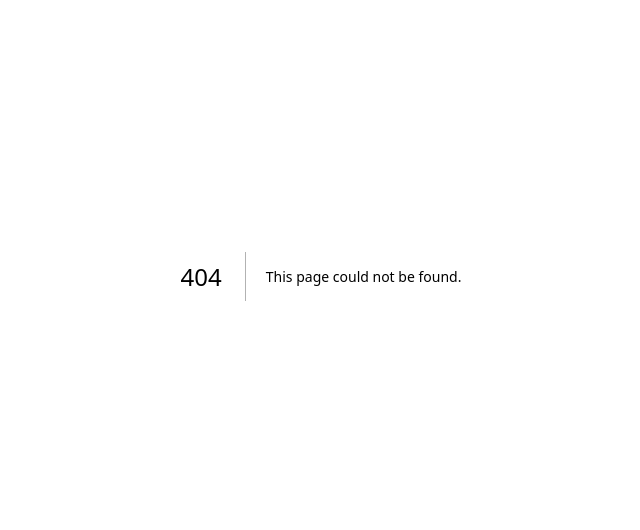
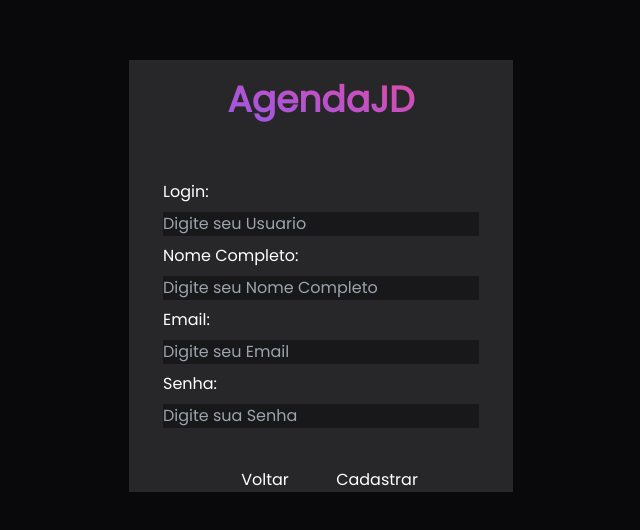
Before and after one commit to valdecyjr/agendajdFrontend, a Next.js app: page /login/cadastro in a window 1280 px wide. Before the commit this address had no page. Shown: the part 124-654 px from the top of the page, without its empty margins (319-959 px from the left). Built offline with nearby package versions, Linux system fonts and the light colour scheme.

Commit message:
cadastro e login page

```diff
--- /dev/null
+++ b/app/components/formComponents.tsx
@@ -0,0 +1,25 @@
+'use client'
+
+
+
+export default function FormComponents({ children, submitFunction}: {children: React.ReactNode, submitFunction: any}) {
+
+
+
+    return (
+        <main className="flex items-center justify-center w-screen h-screen bg-zinc-950">
+        <form
+        onSubmit={submitFunction}
+        method="post"
+        className="flex flex-col items-center w-96 h-auto bg-zinc-800 text-white gap-10"
+        >
+            <strong
+            className="p-5 bg-clip-text font-extrabold text-4xl text-transparent bg-gradient-to-tr from-violet-500 to-pink-500"
+            >
+            AgendaJD
+            </strong>
+            {children}
+        </form>
+        </main>
+    )
+}
--- /dev/null
+++ b/app/login/cadastro/page.tsx
@@ -0,0 +1,54 @@
+'use client'
+
+import FormComponents from "@/app/components/formComponents"
+import Link from "next/link"
+import { FormEvent, useRef } from "react"
+import axios from "axios"
+
+export default function Cadastro(){
+
+    const usernameRef = useRef<HTMLInputElement>(null)
+    const nomeCompletoRef = useRef<HTMLInputElement>(null)
+    const emailRef = useRef<HTMLInputElement>(null)
+    const passwordRef = useRef<HTMLInputElement>(null)
+
+
+    function handleSubmit(e: FormEvent){
+        e.preventDefault()
+        let valueNull = ""
+        if (usernameRef.current?.value === "") valueNull = valueNull + "Login, "
+        if (nomeCompletoRef.current?.value === "") valueNull = valueNull +  "Nome Completo, "
+        if (emailRef.current?.value === "") valueNull = valueNull +  "email, "
+        if (passwordRef.current?.value === "") valueNull = valueNull + "senha"
+        if (valueNull !== "") window.alert(`Precisa preecher esses campos: ${valueNull}`)
+        else{
+            axios.post("http://localhost:8080/login",{
+                "username": `${usernameRef.current?.value}`,
+                "fullname": `${nomeCompletoRef.current?.value}`,
+                "email": `${emailRef.current?.value}`,
+                "password": `%${passwordRef.current?.value}`
+            })
+        }
+    }
+
+    return (
+        <FormComponents submitFunction={handleSubmit}>
+                <div className="flex flex-col gap-2">
+                    <label>Login:</label>
+                    <input type="text" ref={usernameRef} className='bg-zinc-900 text-zinc-300' placeholder='Digite seu Usuario'/>
+                    <label>Nome Completo:</label>
+                    <input type="text" ref={nomeCompletoRef} className='bg-zinc-900 text-zinc-300' placeholder='Digite seu Nome Completo'/>
+                    <label>Email:</label>
+                    <input type="email" ref={emailRef} className='bg-zinc-900 text-zinc-300' placeholder='Digite seu Email'/>
+                    <label>Senha:</label>
+                    <input type="password" ref={passwordRef} className='bg-zinc-900 text-zinc-300' placeholder='Digite sua Senha'/>
+                </div>
+                <div>
+                    <Link href="/login">
+                        <button className="hover:bg-zinc-900 rounded w-28">Voltar</button>
+                    </Link>
+                    <input type="submit" value="Cadastrar" className="hover:bg-zinc-900 rounded w-28"/>
+                </div>
+        </FormComponents>
+    )
+}
--- a/app/login/page.tsx
+++ b/app/login/page.tsx
@@ -1,25 +1,26 @@
-'use-client'
+'use client'
 import Link from "next/link"
+import FormComponents from "../components/formComponents"
+import { FormEvent } from "react"
 
 export default function Login() {
+
+  function handleSubmit(e: FormEvent){
+    console.log(e)
+}
+
   return (
-    <main className="flex items-center justify-center w-screen h-screen bg-zinc-950">
-      <form
-      className="flex flex-col items-center w-96 h-96 bg-zinc-800 text-white gap-10"
-      >
-        <strong
-        className="p-5 bg-clip-text font-extrabold text-4xl text-transparent bg-gradient-to-tr from-violet-500 to-pink-500"
-        >
-          AgendaJD
-        </strong>
+    <FormComponents submitFunction={handleSubmit}>
       <div className='flex flex-col gap-2'>
-          <label>Email:</label>
+        <label >Username ou Email:</label>
         <input className='bg-zinc-900 text-zinc-300' placeholder='Digite seu Email'/>
         <label>Senha:</label>
         <input className='bg-zinc-900 text-zinc-300' placeholder='Digite sua Senha'/>
       </div>
       <div className="flex text-xs gap-3">
-          <a href="#" className="hover:bg-zinc-900 rounded"><i>Cadastre-se</i></a>
+        <Link href="login/cadastro">
+          <i className="hover:bg-zinc-900 rounded">Cadastre-se</i>
+        </Link>
         <a href="#" className="hover:bg-zinc-900 rounded"><i>Recuperar senha</i></a>
       </div>
       <div>
@@ -28,7 +29,6 @@ export default function Login() {
       </Link>
         <button className="hover:bg-zinc-900 rounded w-28">Login</button>
       </div>
-      </form>
-    </main>
+    </FormComponents>
   )
 }
--- a/package.json
+++ b/package.json
@@ -13,6 +13,7 @@
     "@types/react": "18.2.6",
     "@types/react-dom": "18.2.4",
     "autoprefixer": "10.4.14",
+    "axios": "^1.4.0",
     "eslint": "8.41.0",
     "eslint-config-next": "13.4.3",
     "next": "13.4.3",
```
Also changed, not shown: 1 other file (tests, documents, lock files or other folders). Lines whose indentation alone changed are shown as unchanged.
